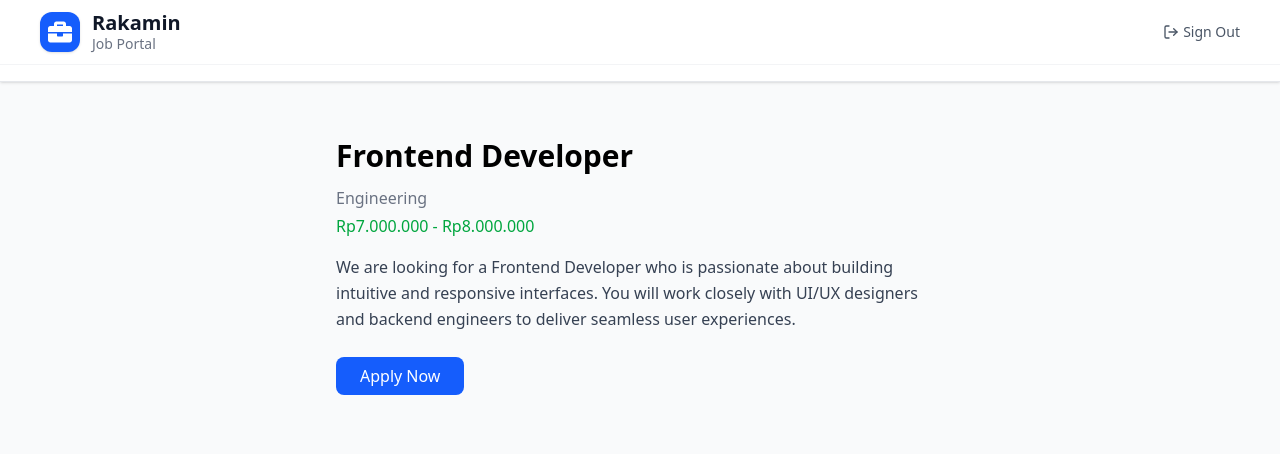
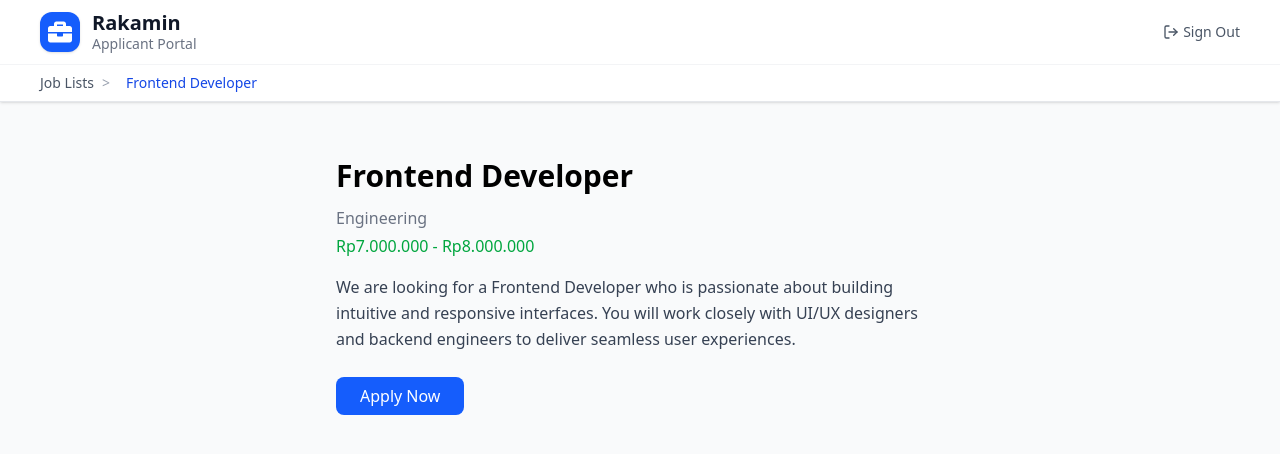
Before and after one commit to azkahrtmi/hiring-platform, a React (Vite) app: page /job/frontend-developer in a window 1280 px wide. Shown: the top 454 px of the page. Built offline with nearby package versions, Linux system fonts and the light colour scheme.

Commit message:
feat: update navbar applicant

```diff
--- a/src/components/applicant/ApplicantNavbar.tsx
+++ b/src/components/applicant/ApplicantNavbar.tsx
@@ -1,10 +1,28 @@
+import { Link, useLocation } from "react-router-dom";
 import { FaBriefcase } from "react-icons/fa";
+import { mockJobs } from "../../utils/mockData";
 import { FiLogOut } from "react-icons/fi";
 
 export default function ApplicantNavbar() {
+  const { pathname } = useLocation();
+
+  // Cek apakah sedang di halaman job detail atau apply
+  const jobMatch = pathname.match(/(?:job|apply)\/([\w-]+)/);
+  const jobSlug = jobMatch ? jobMatch[1] : null;
+  const currentJob = mockJobs.find((job) => job.slug === jobSlug);
+
+  // Tentukan breadcrumb
+  const crumbs = [
+    { label: "Job Lists", to: "/" },
+    ...(currentJob
+      ? [{ label: currentJob.title, to: `/job/${currentJob.slug}` }]
+      : []),
+    ...(pathname.startsWith("/apply/") ? [{ label: "Apply Form" }] : []),
+  ];
+
   return (
     <nav className="bg-white border-b border-gray-200 shadow-sm">
-      {/* Top Section */}
+      {/* Header atas */}
       <div className="flex justify-between items-center px-10 py-3">
         <div className="flex items-center gap-3">
           <div className="p-2 bg-blue-600 rounded-xl shadow-sm">
@@ -14,18 +32,42 @@ export default function ApplicantNavbar() {
             <h1 className="text-xl font-bold text-gray-900 leading-none">
               Rakamin
             </h1>
-            <p className="text-sm text-gray-500 leading-none">Job Portal</p>
+            <p className="text-sm text-gray-500 leading-none">
+              Applicant Portal
+            </p>
           </div>
         </div>
-
         <button className="flex items-center text-gray-600 hover:text-blue-600 transition cursor-pointer">
           <FiLogOut className="mr-1" />
           <span className="font-medium text-sm">Sign Out</span>
         </button>
       </div>
 
-      {/* Bottom Nav (Breadcrumb Style) */}
-      <div className="flex items-center gap-2 px-10 border-t border-gray-100 bg-white text-sm font-medium py-2"></div>
+      {/* Breadcrumb */}
+      <div className="flex items-center gap-2 px-10 border-t border-gray-100 bg-white text-sm font-medium py-2">
+        {crumbs.map((crumb, index) => {
+          const isLast = index === crumbs.length - 1;
+          return (
+            <div key={crumb.label} className="flex items-center">
+              {crumb.to ? (
+                <Link
+                  to={crumb.to}
+                  className={`${
+                    isLast
+                      ? "text-blue-700"
+                      : "text-gray-600 hover:text-blue-600"
+                  } transition`}
+                >
+                  {crumb.label}
+                </Link>
+              ) : (
+                <span className="text-blue-700">{crumb.label}</span>
+              )}
+              {!isLast && <span className="mx-2 text-gray-400">{">"}</span>}
+            </div>
+          );
+        })}
+      </div>
     </nav>
   );
 }
```
